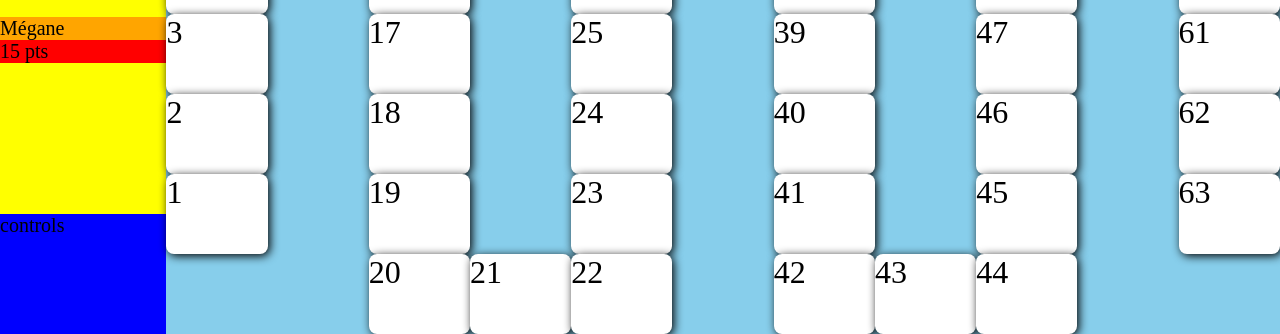
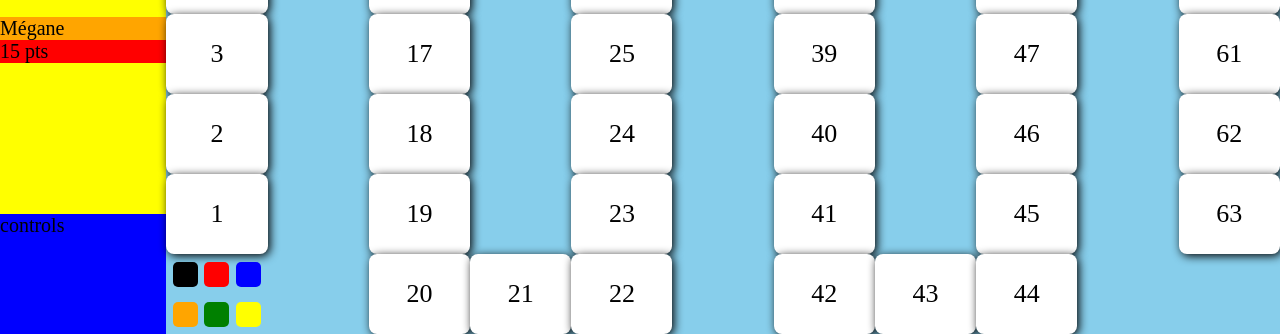
Before and after one commit to malibu1106/full-solo-JO, a plain HTML site: page index.html in a window 1280 px wide. Shown: the part 466-800 px from the top of the page. Drawn offline with Linux system fonts and the light colour scheme.

Commit message:
"Suite structure"

```diff
--- a/index.html
+++ b/index.html
@@ -135,7 +135,18 @@
       <div class="box" id="45">45</div>
       <div class="box empty">x</div>
       <div class="box" id="63">63</div>
-      <div class="box empty">x</div>
+      <div class="startbox">
+        <div class="startboxtop">
+          <div class="pion black"></div>
+          <div class="pion red"></div>
+          <div class="pion blue"></div>
+        </div>
+        <div class="startboxbottom">
+          <div class="pion orange"></div>
+          <div class="pion green"></div>
+          <div class="pion yellow"></div>
+        </div>
+      </div>
       <div class="box empty">x</div>
       <div class="box" id="20">20</div>
       <div class="box" id="21">21</div>
--- a/style.css
+++ b/style.css
@@ -68,9 +68,59 @@ h1 {
   width: 9.09%;
   height: 10%;
   border-radius: 8px;
-  font-size: 32px;
+  font-size: 26px;
   box-shadow: 2px 2px 10px black;
   background: white;
+  display: flex;
+  justify-content: center;
+  align-items: center;
+}
+
+.pion {
+  width: 25px;
+  height: 25px;
+  border-radius: 5px;
+}
+
+.black {
+  background: black;
+}
+
+.red {
+  background: red;
+}
+
+.green {
+  background: green;
+}
+
+.yellow {
+  background: yellow;
+}
+
+.orange {
+  background: orange;
+}
+
+.blue {
+  background: blue;
+}
+
+.startbox {
+  width: 9.09%;
+  height: 10%;
+  border-radius: 8px;
+  display: flex;
+  flex-wrap: wrap;
+
+}
+
+.startboxtop,
+.startboxbottom {
+  display: flex;
+  width: 100%;
+  justify-content: space-evenly;
+  align-items: center;
 }
 
 .empty {
```
